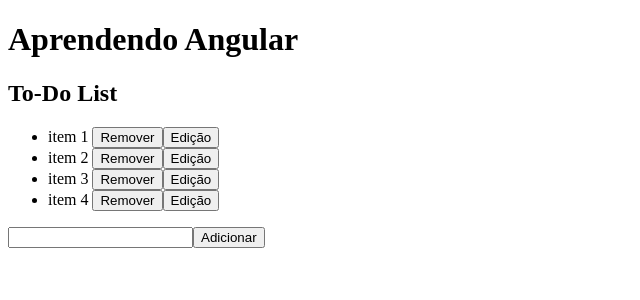
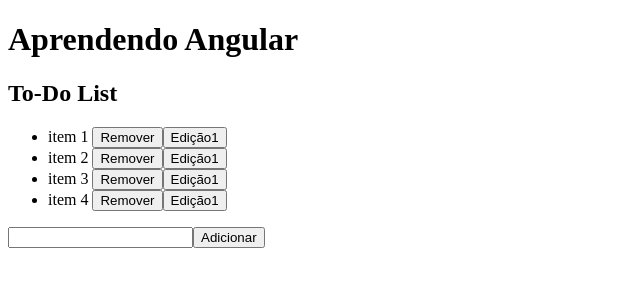
Before and after one commit to isabellemarino/ToDoList, an Angular app: page / in a window 1280 px wide. Shown: the top 300 px of the page, without its empty margins (0-640 px from the left). Built offline with nearby package versions, Linux system fonts and the light colour scheme.

Commit message:
botão editar2

```diff
--- a/src/app/app.component.html
+++ b/src/app/app.component.html
@@ -7,7 +7,7 @@
     <ul>
       <li *ngFor="let item of items; let i = index">
         {{item}} <button (click)="removeTarefa(item)">Remover</button>
-        <button>Edição</button>
+        <button>Edição1</button>
 
 
        </li>
```
